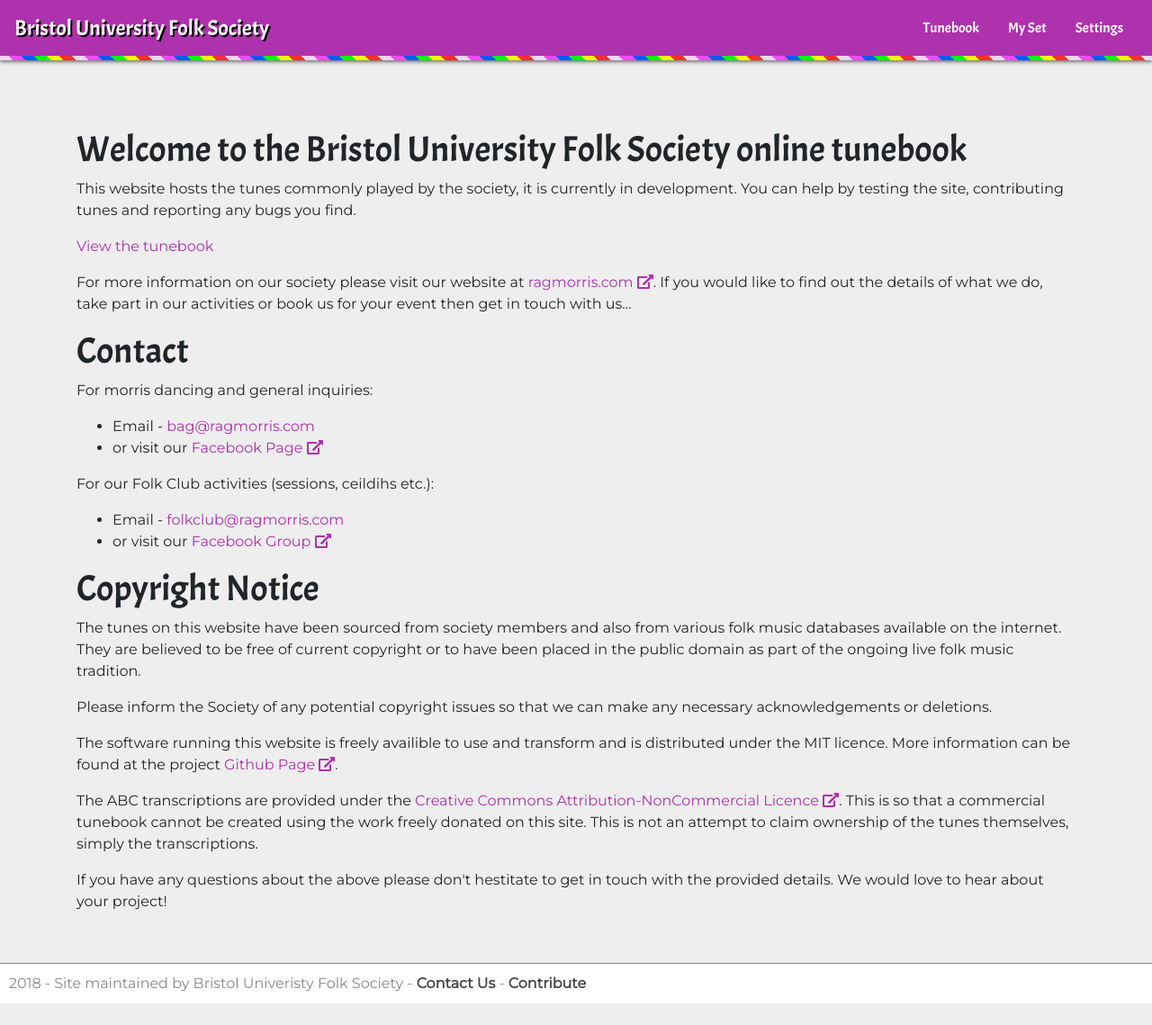
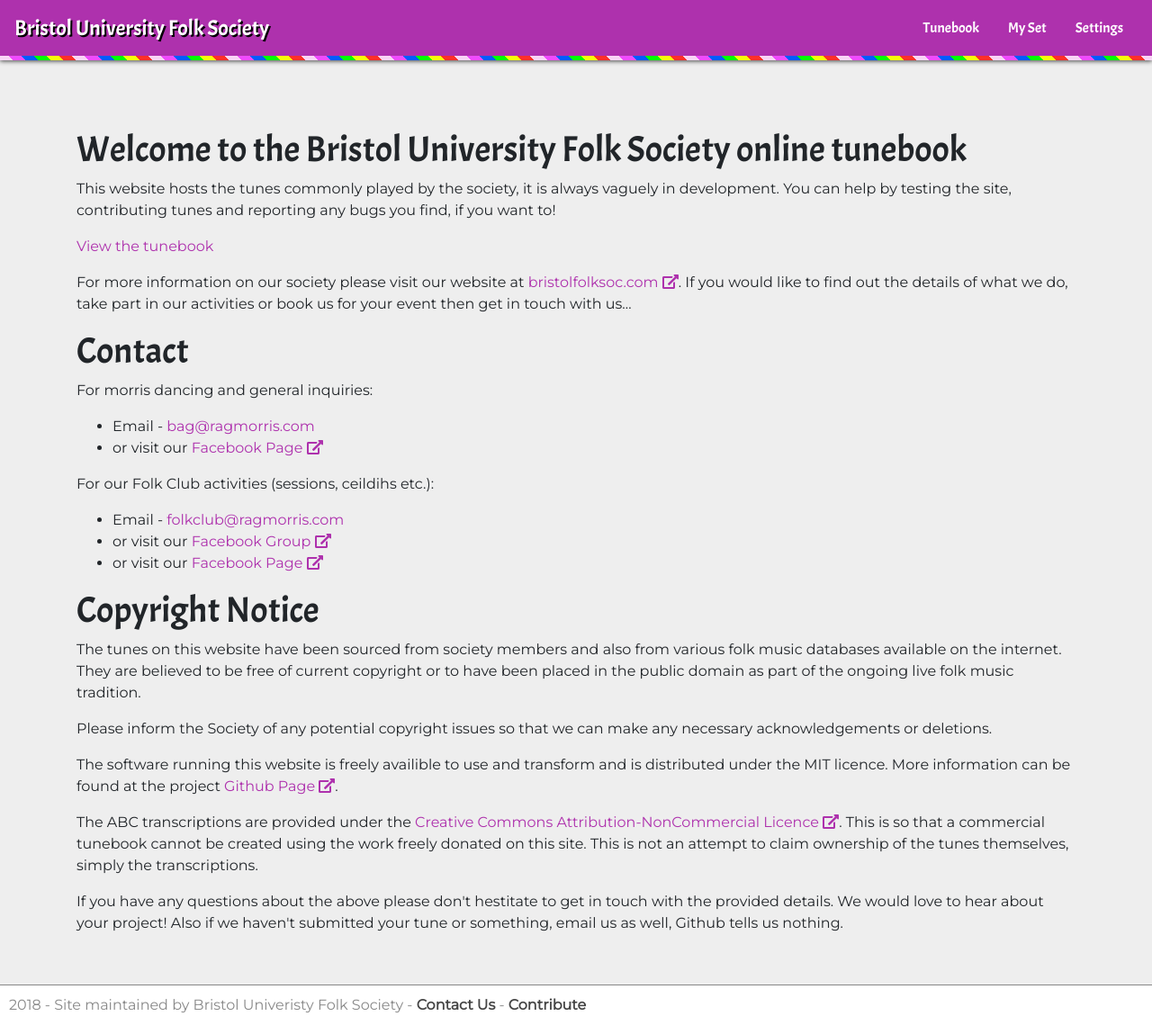
Before and after one commit to bristolfolksoc/bristolfolksoc.github.io, a Jekyll site: the page built from index.html, in a window 1280 px wide. Shown: the whole page at 90% size. Built offline with Jekyll 4.4.1, drawn with Linux system fonts in a browser that asks for light colours; nearby versions of some CDN libraries; a script that is not in the unit is left out; before the commit the page ends 1115 px from its top, so only the background shows below that.

Commit message:
Joss asked nicely

```diff
--- a/index.html
+++ b/index.html
@@ -3,11 +3,11 @@ layout: default
 ---
 <h1>Welcome to the Bristol University Folk Society online tunebook</h1>
 <p>
-  This website hosts the tunes commonly played by the society, it is currently in development. You can help by testing the site, contributing tunes and reporting any bugs you find.
+  This website hosts the tunes commonly played by the society, it is always vaguely in development. You can help by testing the site, contributing tunes and reporting any bugs you find, if you want to!
 </p>
 <p><a href="tunes.html">View the tunebook</a></p>
 <p>
-  For more information on our society please visit our website at <a href="https://ragmorris.com/" target="_blank">ragmorris.com <i class="fas fa-external-link-alt"></i></a>. If you would like to find out the details of what we do, take part in our activities or book us for your event then get in touch with us…
+  For more information on our society please visit our website at <a href="https://bristolfolksoc.com/" target="_blank">bristolfolksoc.com <i class="fas fa-external-link-alt"></i></a>. If you would like to find out the details of what we do, take part in our activities or book us for your event then get in touch with us…
 </p>
 <h1>Contact</h1>
 <p>For morris dancing and general inquiries:</p>
@@ -17,8 +17,9 @@ layout: default
 </ul>
 <p>For our Folk Club activities (sessions, ceildihs etc.):</p>
 <ul>
-  <li>Email - <a href="mailto:folkclub@ragmorris.com" target="_blank">folkclub@ragmorris.com</a></li>
+  <li>Email - <a href="mailto:folkclub@bristolfolksoc.com" target="_blank">folkclub@ragmorris.com</a></li>
   <li>or visit our <a href="https://www.facebook.com/groups/1414730395426978" target="_blank">Facebook Group <i class="fas fa-external-link-alt"></i></a></li>
+  <li>or visit our <a href="https://www.facebook.com/BristolFolkSoc/" target="_blank">Facebook Page <i class="fas fa-external-link-alt"></i></a></li>
 </ul>
 <h1>Copyright Notice</h1>
 <p>
@@ -27,4 +28,4 @@ layout: default
 <p>Please inform the Society of any potential copyright issues so that we can make any necessary acknowledgements or deletions.</p>
 <p>The software running this website is freely availible to use and transform and is distributed under the MIT licence. More information can be found at the project <a href="https://github.com/bristolfolksoc/bristolfolksoc.github.io" target="_blank">Github Page <i class="fas fa-external-link-alt"></i></a>.</p>
 <p>The ABC transcriptions are provided under the <a href="https://creativecommons.org/licenses/by-nc/4.0" target="_blank">Creative Commons Attribution-NonCommercial Licence <i class="fas fa-external-link-alt"></i></a>. This is so that a commercial tunebook cannot be created using the work freely donated on this site. This is not an attempt to claim ownership of the tunes themselves, simply the transcriptions.</p>
-<p>If you have any questions about the above please don't hestitate to get in touch with the provided details. We would love to hear about your project!</p>
+<p>If you have any questions about the above please don't hestitate to get in touch with the provided details. We would love to hear about your project! Also if we haven't submitted your tune or something, email us as well, Github tells us nothing.</p>
```
